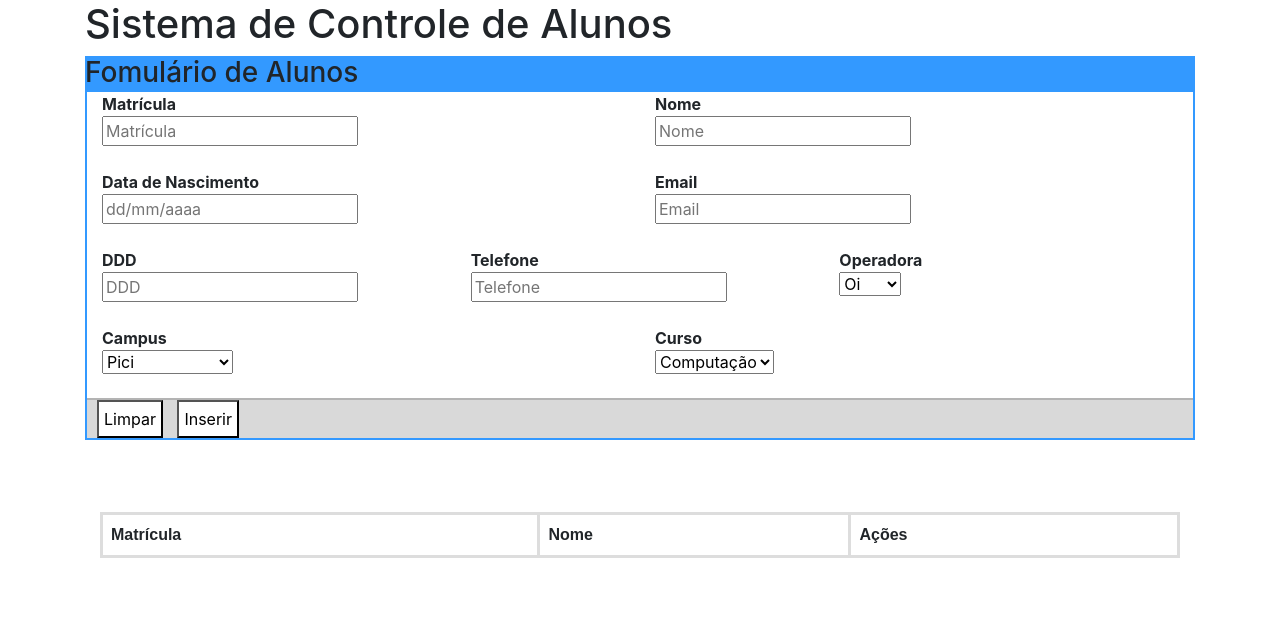
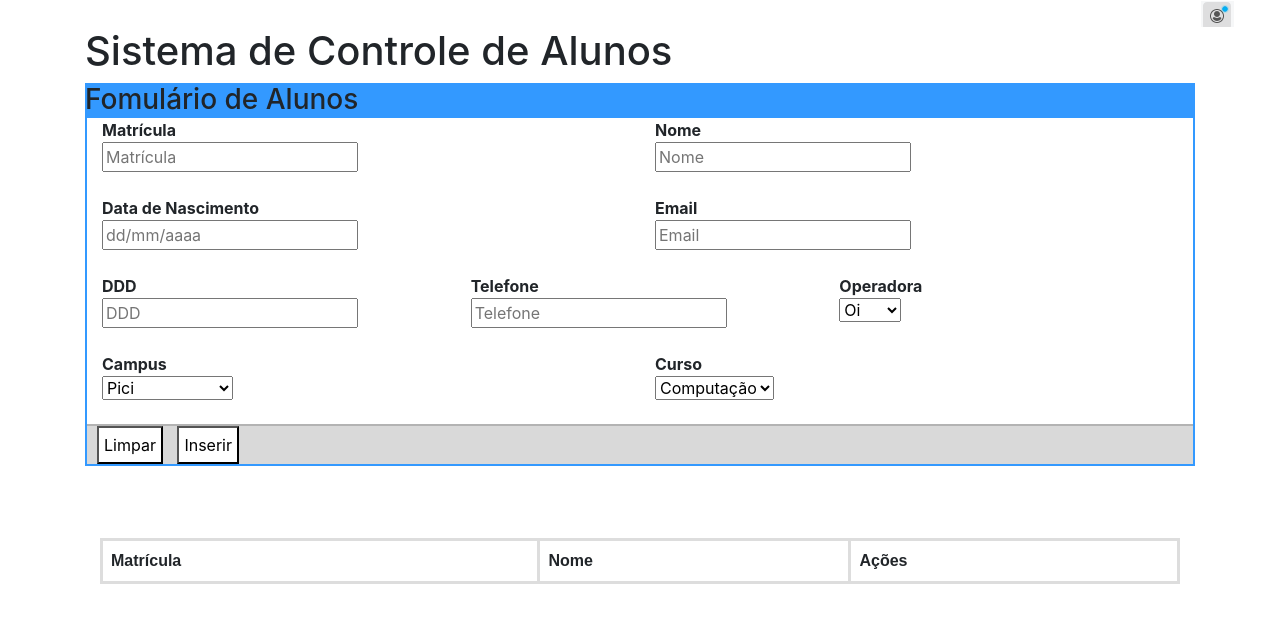
Before and after one commit to lucasprimo375/integracao-web, a plain HTML site: page front/index.html in a window 1280 px wide. Drawn offline with nearby package versions, Linux system fonts and the light colour scheme; no server answers.

Commit message:
adicionando informações do autor

```diff
--- a/front/index.html
+++ b/front/index.html
@@ -9,6 +9,23 @@
 	<title>Controle de Alunos</title>
 </head>
 <body>
+	<div class="row">
+			<div class="col-md-1"></div>
+			<div class="col-md-1"></div>
+			<div class="col-md-1"></div>
+			<div class="col-md-1"></div>
+			<div class="col-md-1"></div>
+			<div class="col-md-1"></div>
+			<div class="col-md-1"></div>
+			<div class="col-md-1"></div>
+			<div class="col-md-1"></div>
+			<div class="col-md-1"></div>
+			<div class="col-md-1"></div>
+			<div class="col-md-1">
+				<img id="autor" src="autor.png">
+			</div>
+	</div>
+
 	<div id="app" class="container">
 		<h1>{{title}}</h1>
 
@@ -467,6 +484,10 @@
 		}
 
 		document.getElementById("botao_alterar").style.display = "none";
+
+		document.getElementById("autor").onclick = function(){
+			alert("Lucas Primo\nEstudante do décimo semestre de Ciência da Computação na Universidade Federal do Ceará");
+		}
 	</script>
 </body>
 </html>
```
Also changed, not shown: front/autor.png (added).
